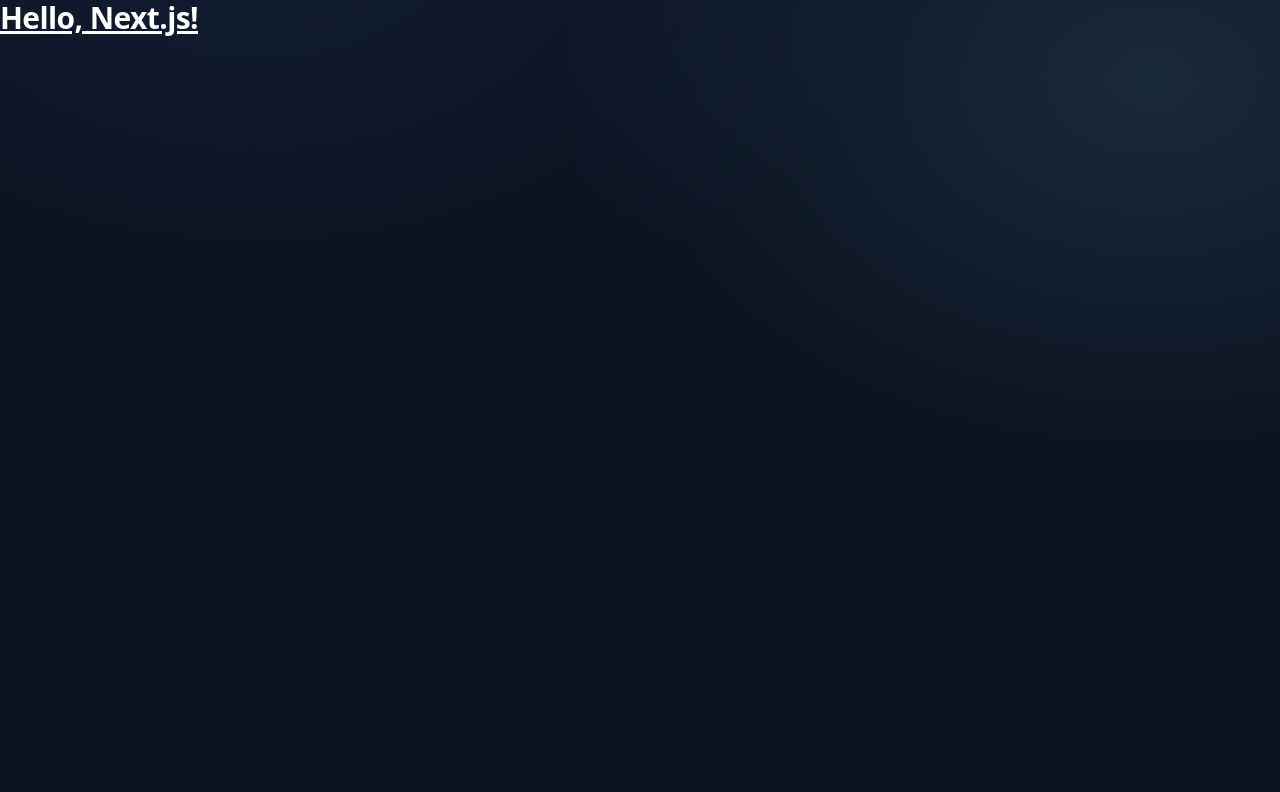
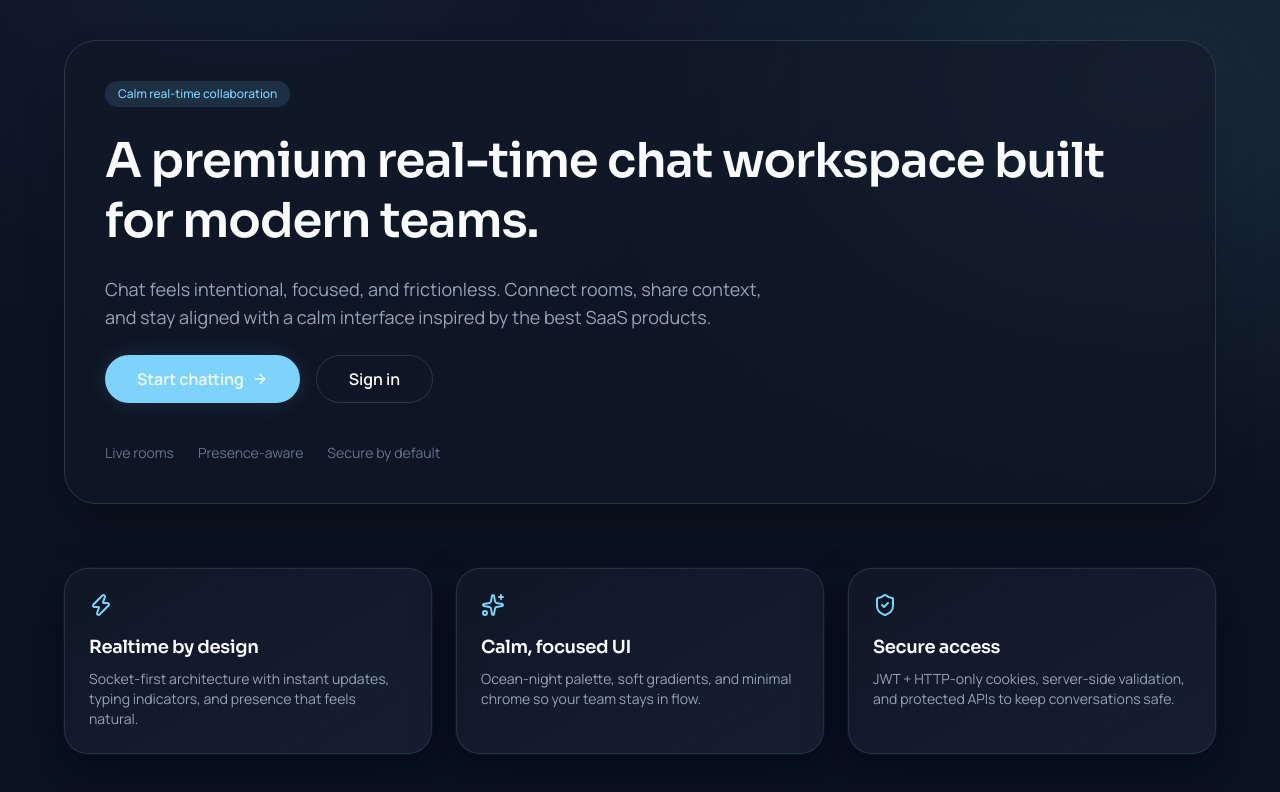
Before and after one commit to SyedShahulAhmed/next-journey, a Next.js app in the folder 20_real-time-chat/: page / in a window 1280 px wide. Shown: the top 792 px of the page. Built offline with nearby package versions, Linux system fonts and the light colour scheme.

Commit message:
Update :  Root Pages UI

```diff
--- a/20_real-time-chat/src/app/layout.tsx
+++ b/20_real-time-chat/src/app/layout.tsx
@@ -1,10 +1,24 @@
 import type { Metadata } from "next";
+import { Manrope, Sora } from "next/font/google";
+import { Toaster } from "sonner";
 
 import "../styles/globals.css";
 
+const manrope = Manrope({
+  subsets: ["latin"],
+  variable: "--font-body",
+  weight: ["300", "400", "500", "600", "700"],
+});
+
+const sora = Sora({
+  subsets: ["latin"],
+  variable: "--font-display",
+  weight: ["400", "500", "600", "700"],
+});
+
 export const metadata: Metadata = {
   title: "Real-Time Chat",
-  description: "A simple real-time chat application built with Next.js",
+  description: "A premium real-time chat workspace built with Next.js and Socket.IO",
 };
 
 export default function RootLayout({
@@ -14,7 +28,19 @@
 }>) {
   return (
     <html lang="en" className="h-full antialiased">
-      <body className="min-h-full flex flex-col">{children}</body>
+      <body
+        className={`${manrope.variable} ${sora.variable} min-h-full flex flex-col bg-(--background) text-(--text-primary)`}
+      >
+        {children}
+        <Toaster
+          richColors
+          theme="dark"
+          toastOptions={{
+            className:
+              "border border-(--border) bg-(--surface) text-(--text-primary)",
+          }}
+        />
+      </body>
     </html>
   );
 }
--- a/20_real-time-chat/src/app/page.tsx
+++ b/20_real-time-chat/src/app/page.tsx
@@ -1,8 +1,92 @@
+"use client";
+
+import Link from "next/link";
+import { motion } from "framer-motion";
+import { ArrowRight, Sparkles, ShieldCheck, Zap } from "lucide-react";
+
+import { Button } from "@/components/ui/button";
+import { Badge } from "@/components/ui/badge";
+
+const fadeUp = {
+  initial: { opacity: 0, y: 24 },
+  animate: { opacity: 1, y: 0 },
+};
+
 export default function Home() {
   return (
-    <div>
-      <h1 className="text-3xl font-bold text-white underline">Hello, Next.js!</h1>
+    <main className="min-h-screen px-6 pb-20 pt-10 text-(--text-primary)">
+      <div className="mx-auto flex w-full max-w-6xl flex-col gap-16">
+        <motion.header
+          className="flex flex-col gap-6 rounded-[32px] border border-(--border) bg-(--surface)/60 p-10 shadow-2xl"
+          initial="initial"
+          animate="animate"
+          transition={{ duration: 0.6, ease: "easeOut" }}
+          variants={fadeUp}
+        >
+          <Badge variant="info" className="w-fit">
+            Calm real-time collaboration
+          </Badge>
+          <h1 className="text-4xl font-semibold leading-tight sm:text-5xl">
+            A premium real-time chat workspace built for modern teams.
+          </h1>
+          <p className="max-w-2xl text-lg text-(--text-secondary)">
+            Chat feels intentional, focused, and frictionless. Connect rooms, share context,
+            and stay aligned with a calm interface inspired by the best SaaS products.
+          </p>
+          <div className="flex flex-wrap gap-4">
+            <Button asChild size="lg" className="soft-glow">
+              <Link href="/signup">
+                Start chatting
+                <ArrowRight className="h-4 w-4" />
+              </Link>
+            </Button>
+            <Button asChild variant="outline" size="lg">
+              <Link href="/login">Sign in</Link>
+            </Button>
+          </div>
+          <div className="mt-4 flex flex-wrap gap-6 text-sm text-(--muted)">
+            <span>Live rooms</span>
+            <span>Presence-aware</span>
+            <span>Secure by default</span>
+          </div>
+        </motion.header>
 
-    </div>
+        <motion.section
+          className="grid gap-6 md:grid-cols-3"
+          initial="initial"
+          animate="animate"
+          transition={{ staggerChildren: 0.15 }}
+        >
+          {[
+            {
+              title: "Realtime by design",
+              icon: Zap,
+              body: "Socket-first architecture with instant updates, typing indicators, and presence that feels natural.",
+            },
+            {
+              title: "Calm, focused UI",
+              icon: Sparkles,
+              body: "Ocean-night palette, soft gradients, and minimal chrome so your team stays in flow.",
+            },
+            {
+              title: "Secure access",
+              icon: ShieldCheck,
+              body: "JWT + HTTP-only cookies, server-side validation, and protected APIs to keep conversations safe.",
+            },
+          ].map((feature) => (
+            <motion.div
+              key={feature.title}
+              className="glass-panel rounded-3xl p-6"
+              variants={fadeUp}
+              transition={{ duration: 0.6, ease: "easeOut" }}
+            >
+              <feature.icon className="mb-4 h-6 w-6 text-(--accent)" />
+              <h3 className="text-lg font-semibold">{feature.title}</h3>
+              <p className="mt-2 text-sm text-(--text-secondary)">{feature.body}</p>
+            </motion.div>
+          ))}
+        </motion.section>
+      </div>
+    </main>
   );
 }
```
